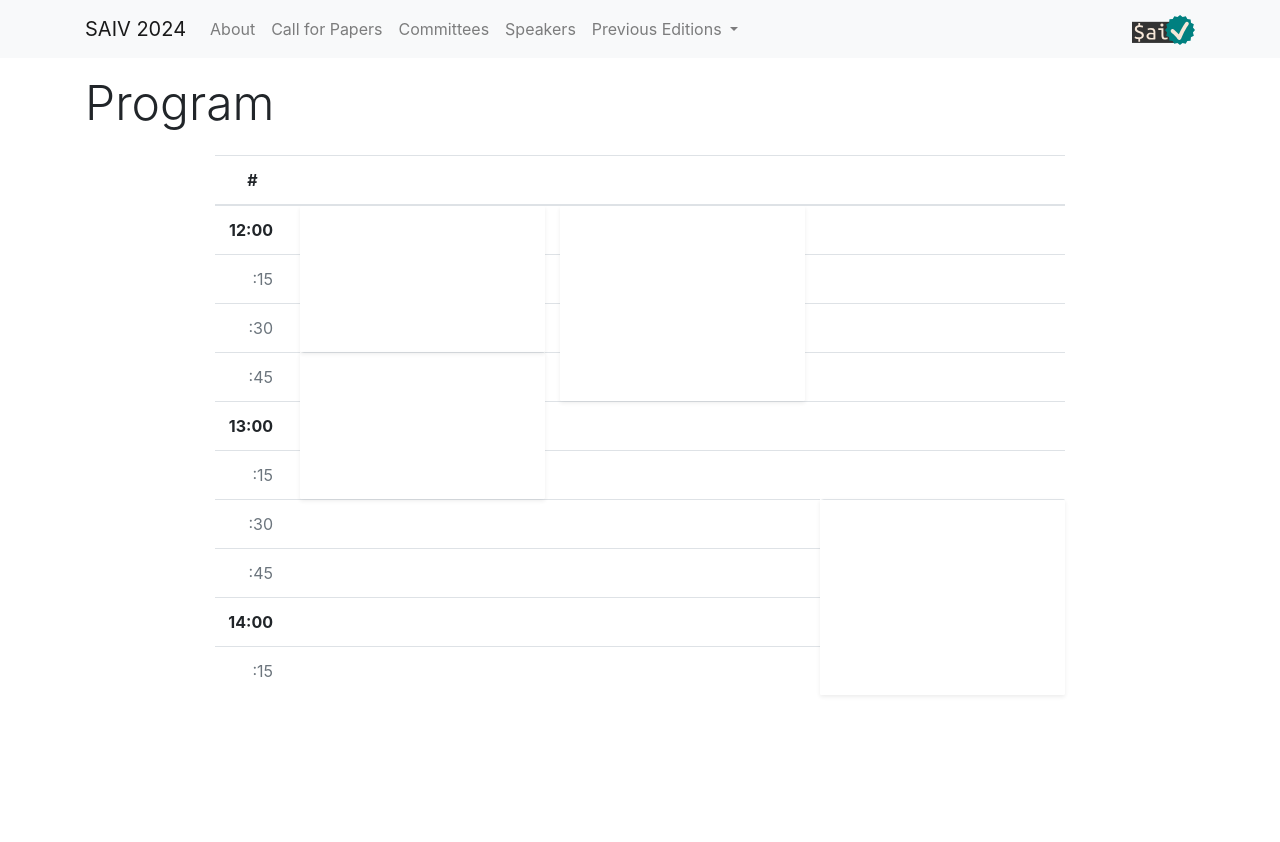
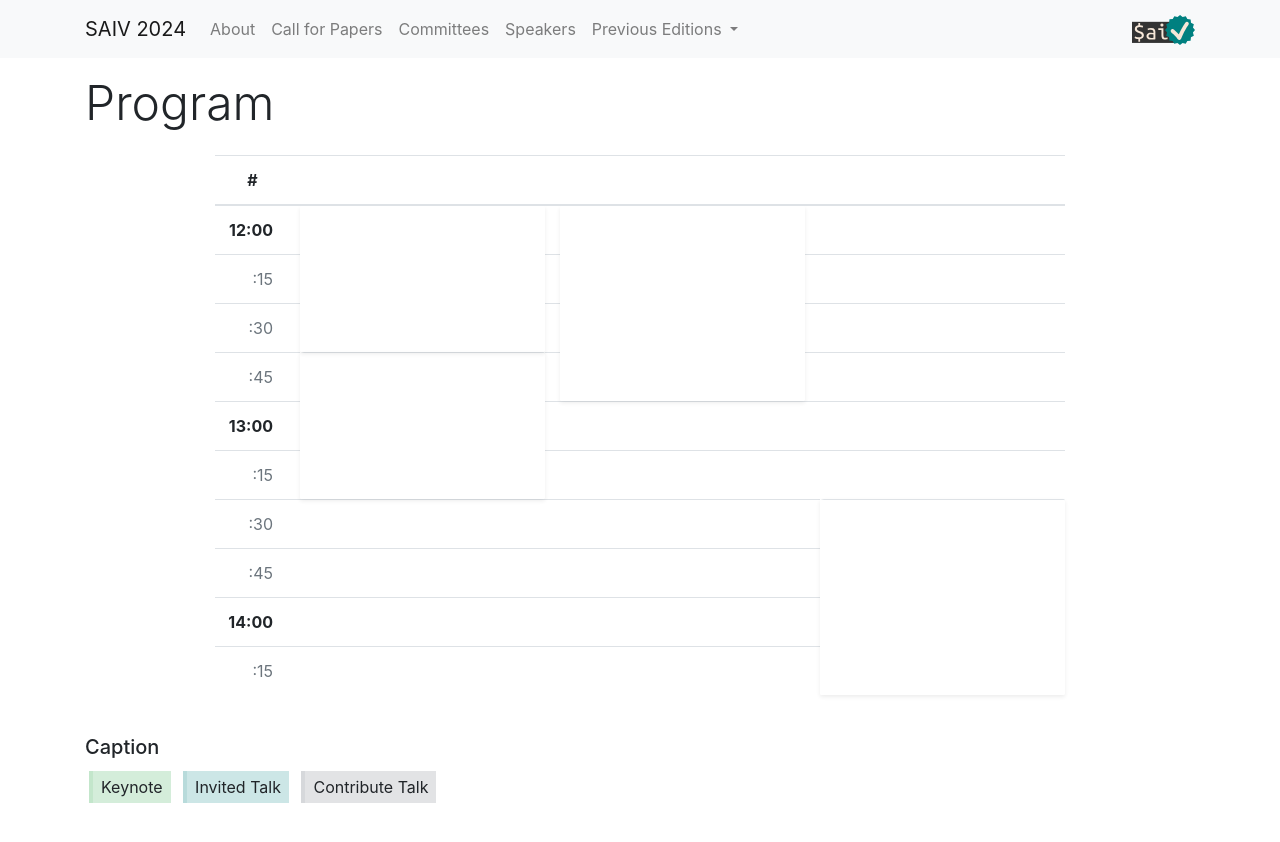
Before and after one commit to SAIV-conference/2025, a Jekyll site: the page built from program/index.md, in a window 1280 px wide. Shown: the top 842 px of the page. Built offline with Jekyll 4.4.1, drawn with Linux system fonts in a browser that asks for light colours.

Commit message:
Update _config.yml

```diff
--- a/_config.yml
+++ b/_config.yml
@@ -158,19 +158,21 @@ conference:
       #duration: 300  # in seconds
       #pause:     10  # in seconds
 
-  #talks:
+  talks:
     ## Talk categories
-    #main_categories:
-      #- name: Cat A
-        #color: info
-      #- name: Cat B
-        #color: success
+    main_categories:
+      - name: Keynote
+        color: success
+      - name: Invited Talk
+        color: primary
+      - name: Contribute Talk
+        color: secondary
     ## Hide icons on talk overview page
-    #hide_icons: false
+    hide_icons: false
 
-  #speakers:
+  speakers:
     ## Show first and last name
-    #show_firstname: true
+    show_firstname: true
 
   #location:
     ## Disable links to locations
```
